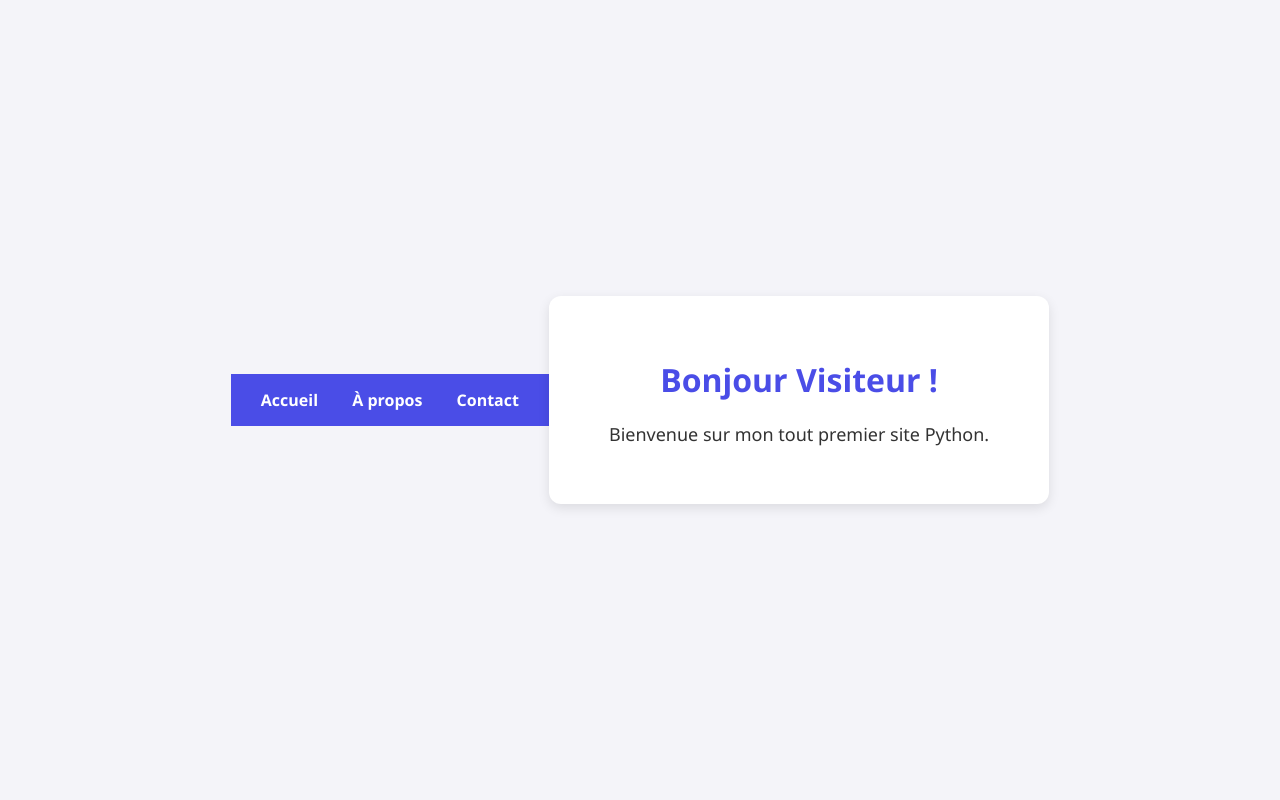
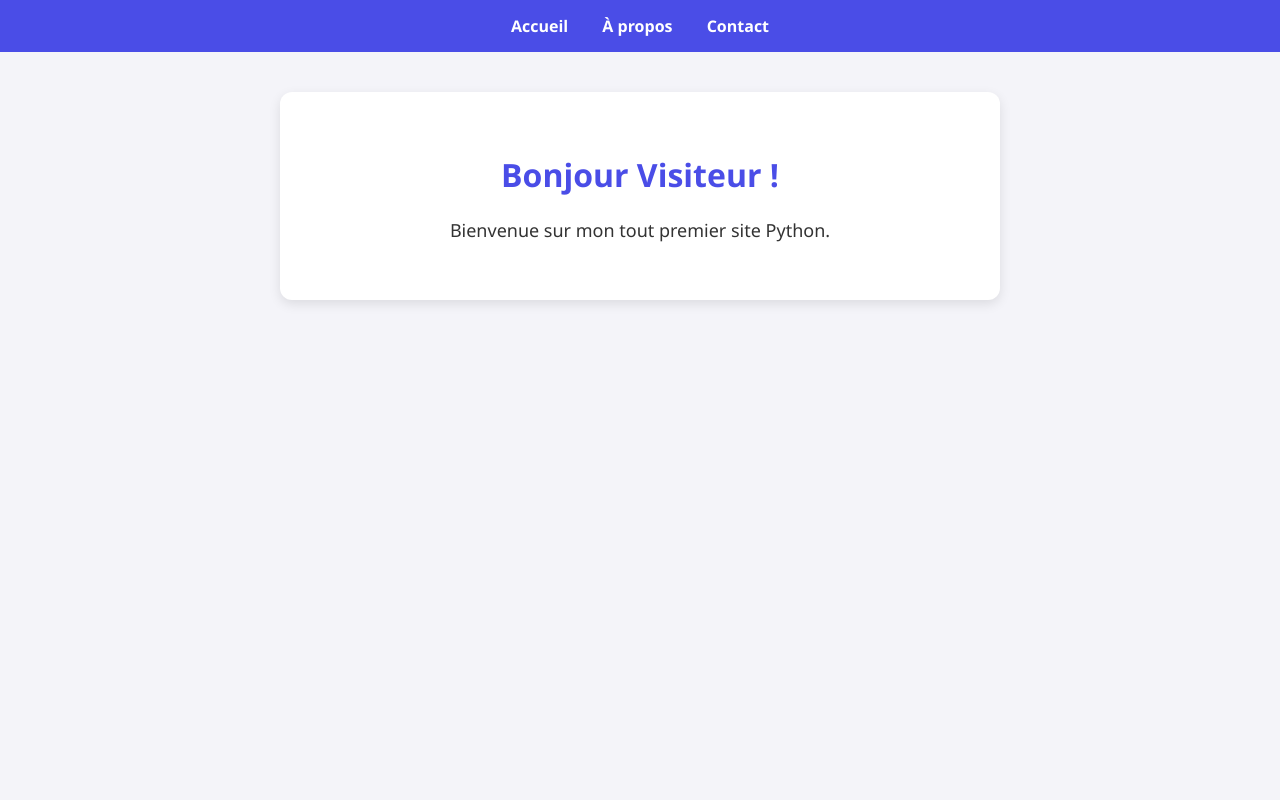
Before and after one commit to gydee72/mon-site-python, a Flask app: page / in a window 1280 px wide. Run offline with Flask 3, Linux system fonts and the light colour scheme.

Commit message:
Correction du CSS pour le menu

```diff
--- a/static/style.css
+++ b/static/style.css
@@ -4,11 +4,6 @@ body {
     color: #333;
     margin: 0;
     padding: 0;
-    display: flex;
-    justify-content: center;
-    align-items: center;
-    height: 100vh;
-    text-align: center;
 }
 
 .container {
@@ -16,6 +11,9 @@ body {
     padding: 40px 60px;
     border-radius: 12px;
     box-shadow: 0 4px 12px rgba(0, 0, 0, 0.1);
+    max-width: 600px;
+    margin: 40px auto;
+    text-align: center;
 }
 
 h1 {
```
